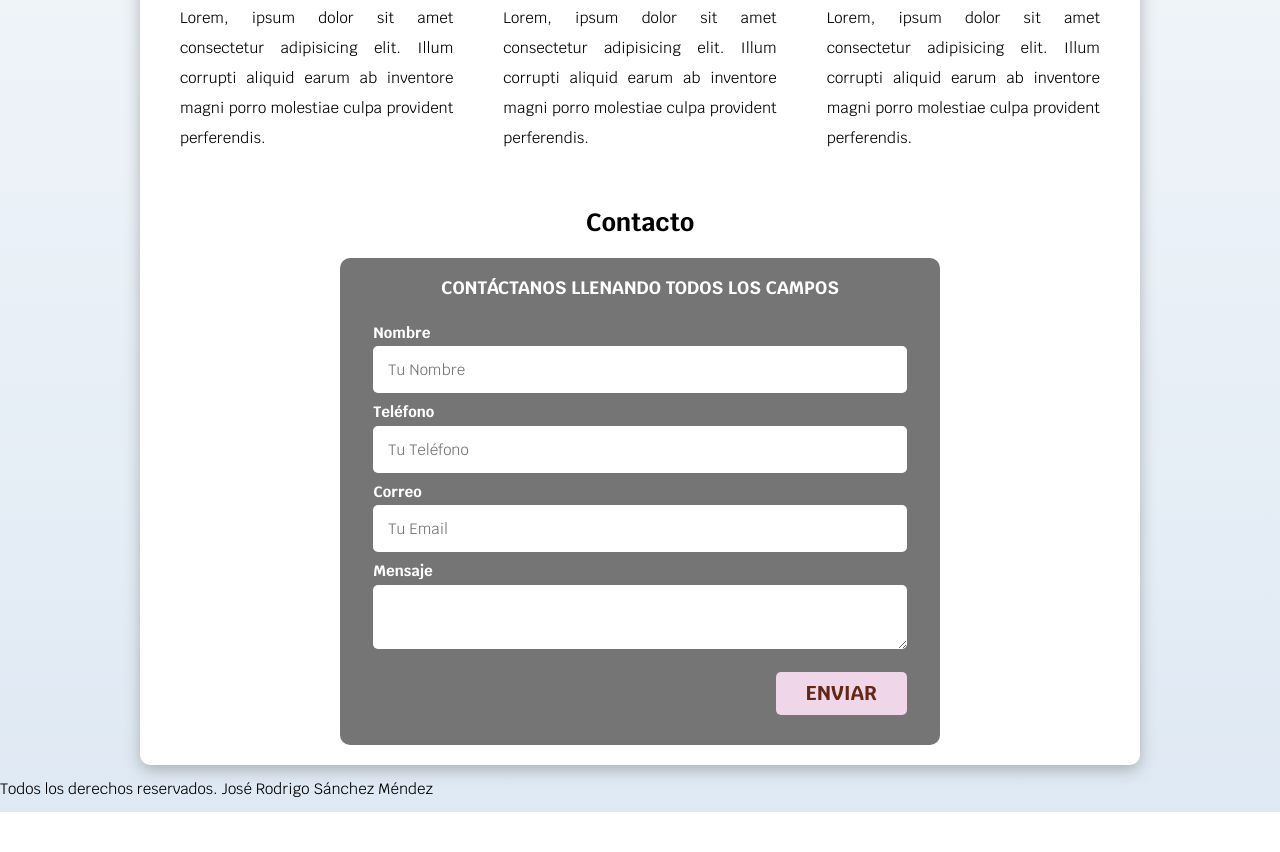
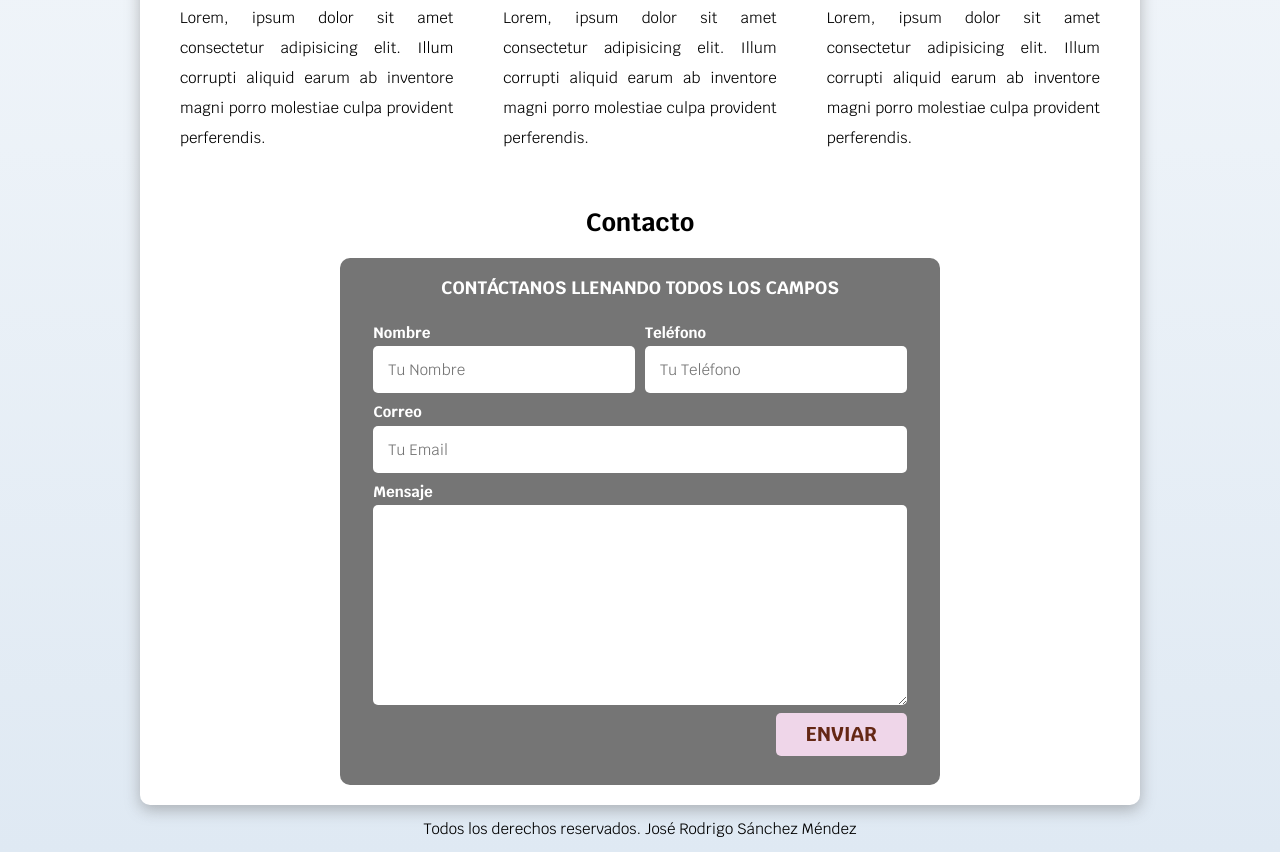
Before and after one commit to Rodri-Soft/DesarrolloWebFreelancer, a plain HTML site: page index.html in a window 1280 px wide. Shown: the part 880-1732 px from the top of the page. Before the commit the page ends 1692 px from the top, so only its background shows below. Drawn offline with Linux system fonts and the light colour scheme.

Commit message:
formulario grid commit

```diff
--- a/css/styles.css
+++ b/css/styles.css
@@ -38,7 +38,7 @@ body{
     background-color: var(--secundario);
     color: var(--cafe);
     padding: 1rem 3rem;
-    margin-top: 1rem;
+    margin-top: 2rem;
     font-size: 2rem;
     text-decoration: none;
     text-transform: uppercase;
@@ -240,9 +240,19 @@ h1,h2,h3{
     color: var(--blanco);
 }
 
-.contenedor-campos{
+@media (min-width: 768px) {
+    .contenedor-campos{
+        display: grid;
+        grid-template-columns: repeat(2, 1fr);
+        grid-template-rows: auto auto 20rem;
+        column-gap: 1rem;
+        margin-bottom: 1rem;
+    }
 
-
+    .campo:nth-child(3),
+    .campo:nth-child(4) {
+        grid-column: 1/3; /*Que vaya de la columna 1 a la 3*/
+    }
 }
 
 .campo{
@@ -256,6 +266,10 @@ h1,h2,h3{
     display: block;
 }
 
+.campo textarea{
+    height: 20rem;
+}
+
 .input-text{
     width: 100%;
     border: none;
@@ -263,3 +277,10 @@ h1,h2,h3{
     border-radius: .5rem;
 
 }
+
+
+/* Footer */
+
+.footer{
+    text-align: center;
+}
--- a/index.html
+++ b/index.html
@@ -135,17 +135,16 @@
                             <textarea class="input-text"></textarea>
                         </div>
                     </div> <!-- .contenedor-campos-->
-
                     <div class="alinear-derecha flex">
                         <input class="boton w-sm-100" type="submit" value="Enviar">
                     </div>
+                </fieldset>
 
-                </fieldset>
             </form>
         </section>
     </main>
 
-    <footer>
+    <footer class="footer">
         <p>Todos los derechos reservados. José Rodrigo Sánchez Méndez</p>
     </footer>
 
```
